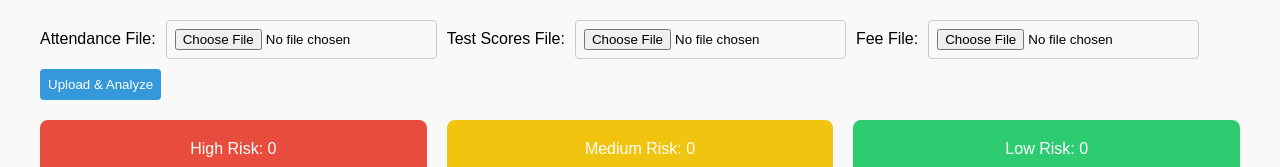
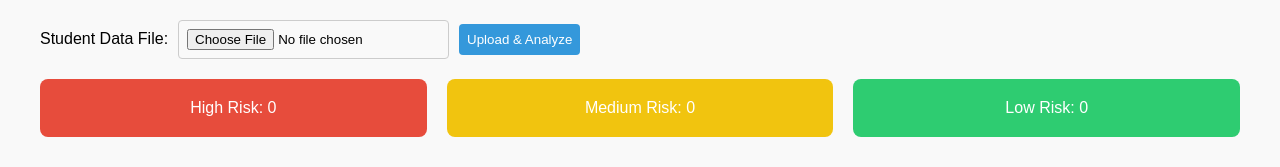
Before and after one commit to whysist/Dropouts, a Flask app: page / in a window 1280 px wide. Shown: the part 110-277 px from the top of the page. Run offline with Flask 3, Linux system fonts and the light colour scheme.

Commit message:
Update index.html

```diff
--- a/SIH Project/templates/index.html
+++ b/SIH Project/templates/index.html
@@ -14,12 +14,8 @@
 
         <!-- Upload Form -->
         <form id="uploadForm">
-            <label>Attendance File:</label>
-            <input type="file" name="attendance" required>
-            <label>Test Scores File:</label>
-            <input type="file" name="scores" required>
-            <label>Fee File:</label>
-            <input type="file" name="fees" required>
+            <label>Student Data File:</label>
+            <input type="file" name="student_data" accept=".xlsx,.xls" required>
             <button type="submit">Upload & Analyze</button>
         </form>
 
```
